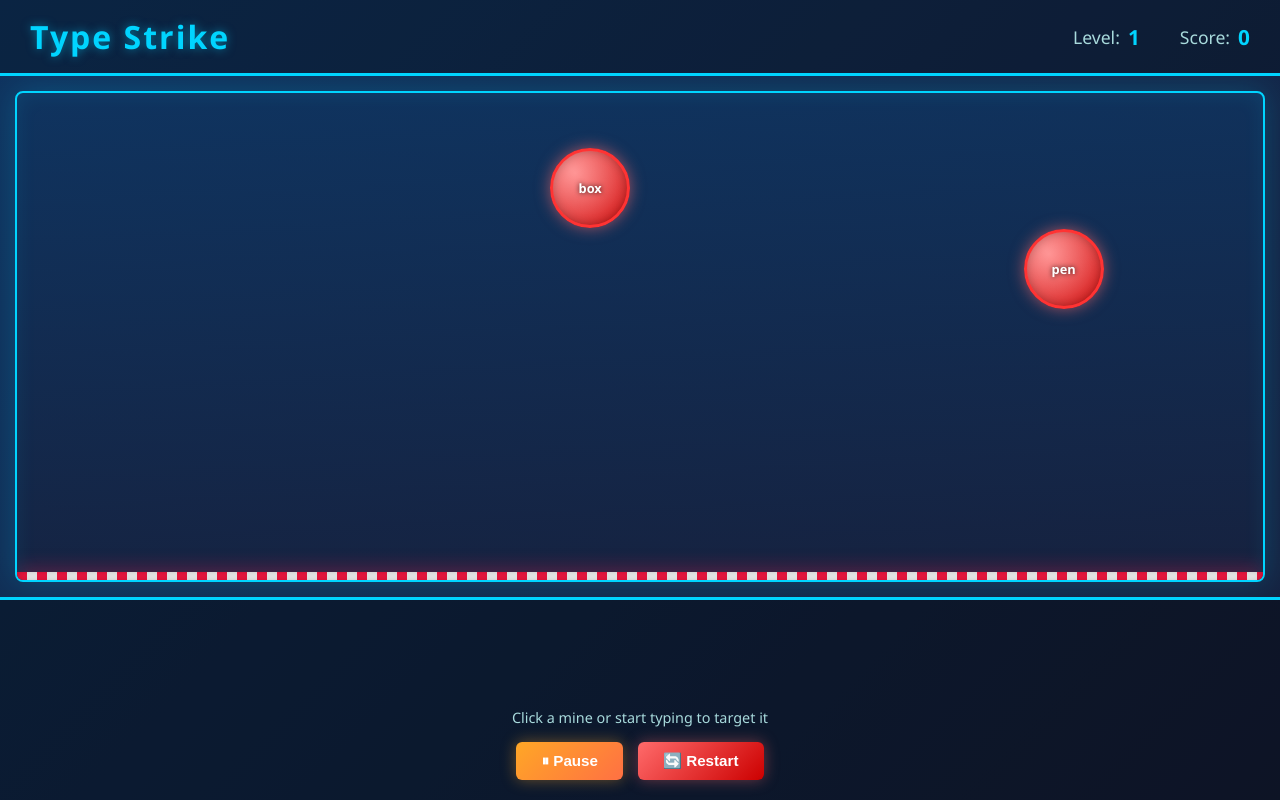
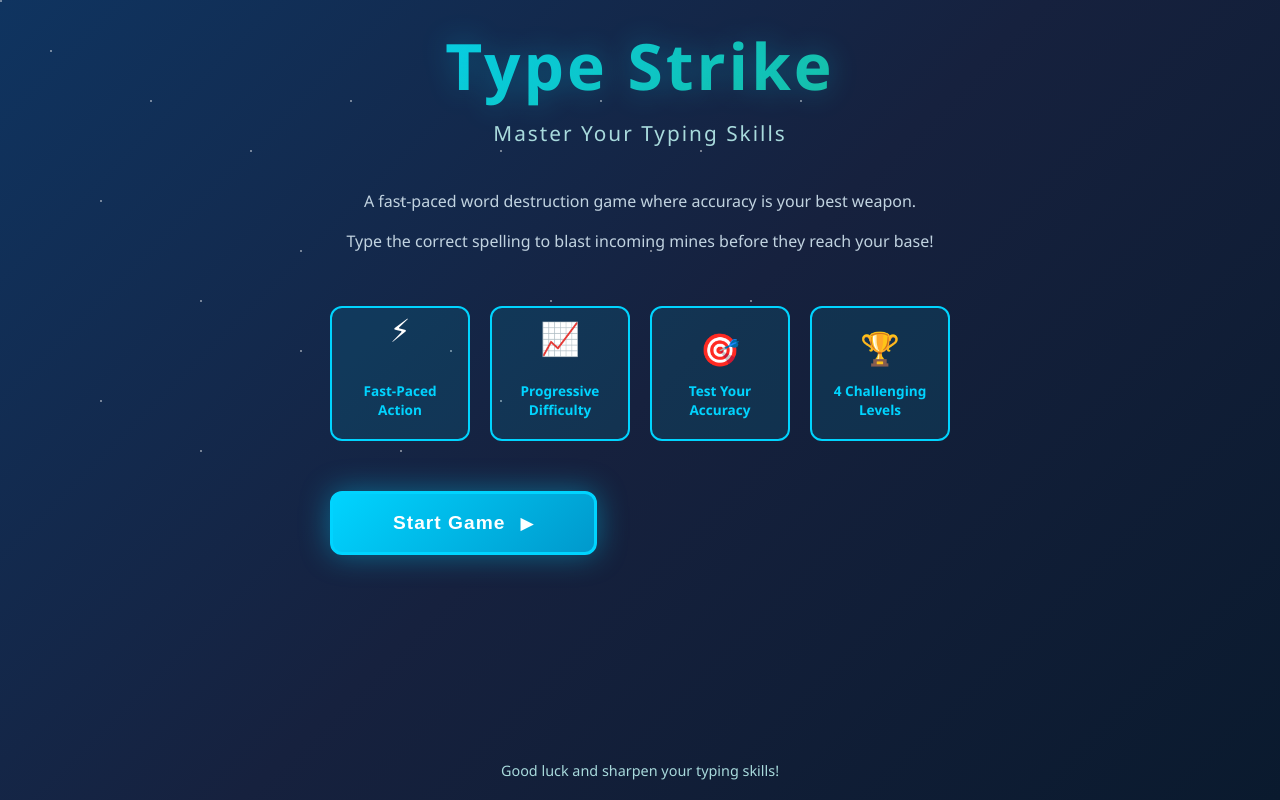
Before and after one commit to DeepakSaini2102/Typing-Game-V2, a React (Vite) app: page / in a window 1280 px wide. Built offline with nearby package versions, Linux system fonts and the light colour scheme.

Commit message:
start manu

```diff
--- a/src/App.tsx
+++ b/src/App.tsx
@@ -1,7 +1,15 @@
+import { useState } from 'react'
+import StartMenu from './components/StartMenu'
 import TypeStrike from './components/TypeStrike'
 
 function App() {
-  return <TypeStrike />
+  const [gameStarted, setGameStarted] = useState(false)
+
+  return gameStarted ? (
+    <TypeStrike />
+  ) : (
+    <StartMenu onStart={() => setGameStarted(true)} />
+  )
 }
 
 export default App
--- /dev/null
+++ b/src/components/StartMenu.tsx
@@ -0,0 +1,74 @@
+import React, { useState } from 'react'
+import '../styles/menu.css'
+
+interface StartMenuProps {
+  onStart: () => void
+}
+
+export const StartMenu: React.FC<StartMenuProps> = ({ onStart }) => {
+  const [hoveredButton, setHoveredButton] = useState<string | null>(null)
+
+  return (
+    <div className="menu-container">
+      <div className="stars"></div>
+
+      <div className="menu-content">
+        <div className="menu-header">
+          <h1 className="menu-title">Type Strike</h1>
+          <p className="menu-subtitle">Master Your Typing Skills</p>
+        </div>
+
+        <div className="menu-description">
+          <p>A fast-paced word destruction game where accuracy is your best weapon.</p>
+          <p>Type the correct spelling to blast incoming mines before they reach your base!</p>
+        </div>
+
+        <div className="menu-features">
+          <div className="feature">
+            <span className="feature-icon">⚡</span>
+            <span className="feature-text">Fast-Paced Action</span>
+          </div>
+          <div className="feature">
+            <span className="feature-icon">📈</span>
+            <span className="feature-text">Progressive Difficulty</span>
+          </div>
+          <div className="feature">
+            <span className="feature-icon">🎯</span>
+            <span className="feature-text">Test Your Accuracy</span>
+          </div>
+          <div className="feature">
+            <span className="feature-icon">🏆</span>
+            <span className="feature-text">4 Challenging Levels</span>
+          </div>
+        </div>
+
+        <button
+          className={`start-button ${hoveredButton === 'start' ? 'hovered' : ''}`}
+          onClick={onStart}
+          onMouseEnter={() => setHoveredButton('start')}
+          onMouseLeave={() => setHoveredButton(null)}
+        >
+          <span className="button-text">Start Game</span>
+          <span className="button-icon">▶</span>
+        </button>
+
+        <div className="menu-info">
+          <div className="info-item">
+            <h3>How to Play</h3>
+            <p>Type the words shown on mines to destroy them before they reach the finish line!</p>
+          </div>
+          <div className="info-item">
+            <h3>Tips</h3>
+            <p>Focus on accuracy, mines appear one by one, and you can pause anytime during gameplay.</p>
+          </div>
+        </div>
+      </div>
+
+      <div className="menu-footer">
+        <p>Good luck and sharpen your typing skills!</p>
+      </div>
+    </div>
+  )
+}
+
+export default StartMenu
--- /dev/null
+++ b/src/styles/menu.css
@@ -0,0 +1,400 @@
+.menu-container {
+  width: 100%;
+  height: 100vh;
+  background: linear-gradient(135deg, #0f3460 0%, #16213e 50%, #0a1a2e 100%);
+  display: flex;
+  flex-direction: column;
+  align-items: center;
+  justify-content: center;
+  overflow: hidden;
+  position: relative;
+  color: #ffffff;
+}
+
+.stars {
+  position: absolute;
+  width: 100%;
+  height: 100%;
+  overflow: hidden;
+  top: 0;
+  left: 0;
+}
+
+.stars::before {
+  content: '';
+  position: absolute;
+  width: 2px;
+  height: 2px;
+  background: #ffffff;
+  box-shadow:
+    50px 50px 0 0 #ffffff,
+    100px 200px 0 0 #ffffff,
+    150px 100px 0 0 #ffffff,
+    200px 300px 0 0 #ffffff,
+    250px 150px 0 0 #ffffff,
+    300px 250px 0 0 #ffffff,
+    350px 100px 0 0 #ffffff,
+    400px 200px 0 0 #ffffff,
+    450px 350px 0 0 #ffffff,
+    500px 150px 0 0 #ffffff,
+    550px 300px 0 0 #ffffff,
+    600px 100px 0 0 #ffffff,
+    650px 250px 0 0 #ffffff,
+    700px 150px 0 0 #ffffff,
+    750px 300px 0 0 #ffffff,
+    800px 100px 0 0 #ffffff,
+    100px 400px 0 0 #ffffff,
+    200px 450px 0 0 #ffffff,
+    300px 350px 0 0 #ffffff,
+    400px 450px 0 0 #ffffff,
+    500px 400px 0 0 #ffffff;
+  animation: twinkle 3s ease-in-out infinite;
+  opacity: 0.6;
+}
+
+.menu-content {
+  position: relative;
+  z-index: 10;
+  text-align: center;
+  max-width: 700px;
+  padding: 40px;
+  animation: fade-in-up 0.8s ease-out;
+}
+
+.menu-header {
+  margin-bottom: 40px;
+  animation: slide-down 0.6s ease-out;
+}
+
+.menu-title {
+  font-size: 4rem;
+  font-weight: 900;
+  background: linear-gradient(135deg, #00d4ff, #1abc9c, #00d4ff);
+  background-size: 200% 200%;
+  -webkit-background-clip: text;
+  -webkit-text-fill-color: transparent;
+  background-clip: text;
+  text-shadow: 0 0 30px rgba(0, 212, 255, 0.3);
+  letter-spacing: 3px;
+  margin: 0 0 10px 0;
+  animation: gradient-shift 3s ease infinite;
+}
+
+.menu-subtitle {
+  font-size: 1.3rem;
+  color: #a8dadc;
+  font-weight: 300;
+  letter-spacing: 2px;
+  margin: 0;
+  animation: fade-in 0.8s ease-out 0.3s both;
+}
+
+.menu-description {
+  margin-bottom: 50px;
+  animation: fade-in 0.8s ease-out 0.4s both;
+}
+
+.menu-description p {
+  font-size: 1rem;
+  color: #c1d3e0;
+  line-height: 1.8;
+  margin: 12px 0;
+}
+
+.menu-features {
+  display: grid;
+  grid-template-columns: repeat(auto-fit, minmax(140px, 1fr));
+  gap: 20px;
+  margin-bottom: 50px;
+  animation: fade-in 0.8s ease-out 0.5s both;
+}
+
+.feature {
+  background: rgba(0, 212, 255, 0.1);
+  border: 2px solid #00d4ff;
+  border-radius: 12px;
+  padding: 20px;
+  display: flex;
+  flex-direction: column;
+  align-items: center;
+  gap: 10px;
+  transition: all 0.3s ease;
+  cursor: default;
+}
+
+.feature:hover {
+  background: rgba(0, 212, 255, 0.2);
+  transform: translateY(-5px);
+  box-shadow: 0 10px 30px rgba(0, 212, 255, 0.2);
+}
+
+.feature-icon {
+  font-size: 2rem;
+  animation: bounce 1s ease-in-out infinite;
+}
+
+.feature:nth-child(1) .feature-icon {
+  animation-delay: 0s;
+}
+
+.feature:nth-child(2) .feature-icon {
+  animation-delay: 0.2s;
+}
+
+.feature:nth-child(3) .feature-icon {
+  animation-delay: 0.4s;
+}
+
+.feature:nth-child(4) .feature-icon {
+  animation-delay: 0.6s;
+}
+
+.feature-text {
+  font-size: 0.85rem;
+  font-weight: 600;
+  color: #00d4ff;
+}
+
+.start-button {
+  background: linear-gradient(135deg, #00d4ff, #0099cc);
+  border: 3px solid #00d4ff;
+  color: #ffffff;
+  padding: 18px 60px;
+  font-size: 1.3rem;
+  font-weight: bold;
+  border-radius: 12px;
+  cursor: pointer;
+  transition: all 0.3s ease;
+  display: flex;
+  align-items: center;
+  gap: 15px;
+  box-shadow: 0 0 30px rgba(0, 212, 255, 0.4);
+  margin: 30px 0 50px 0;
+  animation: scale-in 0.6s cubic-bezier(0.36, 0, 0.66, 1) 0.6s both;
+  letter-spacing: 1px;
+}
+
+.start-button:hover {
+  transform: scale(1.08);
+  box-shadow: 0 0 50px rgba(0, 212, 255, 0.8);
+  background: linear-gradient(135deg, #1abc9c, #00d4ff);
+}
+
+.start-button:active {
+  transform: scale(0.95);
+}
+
+.start-button.hovered {
+  animation: pulse-button 0.5s ease-out;
+}
+
+.button-text {
+  font-size: 1.2rem;
+}
+
+.button-icon {
+  display: inline-block;
+  transition: transform 0.3s ease;
+  font-size: 1rem;
+}
+
+.start-button:hover .button-icon {
+  transform: translateX(5px);
+}
+
+.menu-info {
+  display: grid;
+  grid-template-columns: 1fr 1fr;
+  gap: 30px;
+  margin-bottom: 30px;
+  animation: fade-in 0.8s ease-out 0.7s both;
+}
+
+.info-item {
+  background: rgba(26, 188, 156, 0.1);
+  border-left: 4px solid #1abc9c;
+  border-radius: 8px;
+  padding: 20px;
+  text-align: left;
+}
+
+.info-item h3 {
+  color: #1abc9c;
+  font-size: 1.1rem;
+  margin: 0 0 10px 0;
+  font-weight: 700;
+}
+
+.info-item p {
+  color: #c1d3e0;
+  font-size: 0.9rem;
+  margin: 0;
+  line-height: 1.6;
+}
+
+.menu-footer {
+  position: absolute;
+  bottom: 20px;
+  text-align: center;
+  color: #a8dadc;
+  font-size: 0.9rem;
+  animation: fade-in 0.8s ease-out 0.8s both;
+}
+
+/* Animations */
+
+@keyframes twinkle {
+  0%, 100% {
+    opacity: 0.3;
+  }
+  50% {
+    opacity: 0.8;
+  }
+}
+
+@keyframes fade-in-up {
+  from {
+    opacity: 0;
+    transform: translateY(30px);
+  }
+  to {
+    opacity: 1;
+    transform: translateY(0);
+  }
+}
+
+@keyframes slide-down {
+  from {
+    opacity: 0;
+    transform: translateY(-30px);
+  }
+  to {
+    opacity: 1;
+    transform: translateY(0);
+  }
+}
+
+@keyframes fade-in {
+  from {
+    opacity: 0;
+  }
+  to {
+    opacity: 1;
+  }
+}
+
+@keyframes gradient-shift {
+  0%, 100% {
+    background-position: 0% 50%;
+  }
+  50% {
+    background-position: 100% 50%;
+  }
+}
+
+@keyframes bounce {
+  0%, 100% {
+    transform: translateY(0);
+  }
+  50% {
+    transform: translateY(-10px);
+  }
+}
+
+@keyframes scale-in {
+  from {
+    opacity: 0;
+    transform: scale(0.8);
+  }
+  to {
+    opacity: 1;
+    transform: scale(1);
+  }
+}
+
+@keyframes pulse-button {
+  0% {
+    box-shadow: 0 0 30px rgba(0, 212, 255, 0.4);
+  }
+  50% {
+    box-shadow: 0 0 60px rgba(0, 212, 255, 0.8);
+  }
+  100% {
+    box-shadow: 0 0 30px rgba(0, 212, 255, 0.4);
+  }
+}
+
+@media (max-width: 768px) {
+  .menu-title {
+    font-size: 2.5rem;
+  }
+
+  .menu-subtitle {
+    font-size: 1rem;
+  }
+
+  .menu-content {
+    padding: 30px 20px;
+  }
+
+  .menu-features {
+    grid-template-columns: repeat(2, 1fr);
+    gap: 15px;
+  }
+
+  .menu-info {
+    grid-template-columns: 1fr;
+    gap: 15px;
+  }
+
+  .start-button {
+    padding: 14px 40px;
+    font-size: 1.1rem;
+  }
+
+  .menu-description p {
+    font-size: 0.9rem;
+  }
+}
+
+@media (max-width: 480px) {
+  .menu-title {
+    font-size: 1.8rem;
+    letter-spacing: 1px;
+  }
+
+  .menu-subtitle {
+    font-size: 0.85rem;
+  }
+
+  .menu-content {
+    padding: 20px 15px;
+  }
+
+  .menu-features {
+    grid-template-columns: 1fr;
+    gap: 10px;
+  }
+
+  .feature {
+    padding: 15px;
+  }
+
+  .feature-icon {
+    font-size: 1.5rem;
+  }
+
+  .start-button {
+    padding: 12px 30px;
+    font-size: 1rem;
+    flex-direction: column;
+  }
+
+  .menu-info {
+    display: none;
+  }
+
+  .menu-description p {
+    font-size: 0.85rem;
+  }
+}
```
